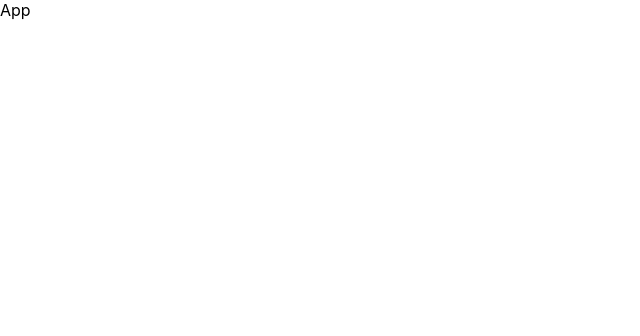
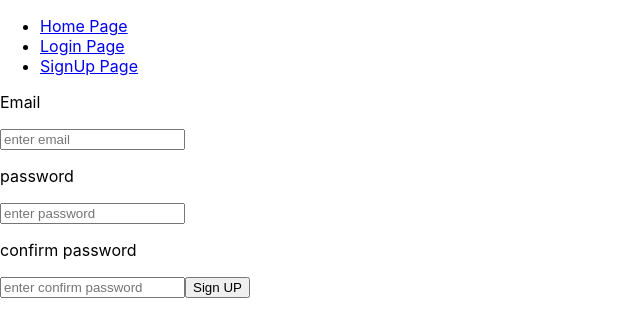
Before and after one commit to iamrit01/Review-client-side, a React (Create React App) app in the folder client/: page /api/v1/users/create in a window 1280 px wide. Shown: the top 336 px of the page, without its empty margins (0-640 px from the left). Built offline with nearby package versions, Linux system fonts and the light colour scheme.

Commit message:
add componet s

```diff
--- a/client/package.json
+++ b/client/package.json
@@ -6,8 +6,10 @@
     "@testing-library/jest-dom": "^5.13.0",
     "@testing-library/react": "^11.2.7",
     "@testing-library/user-event": "^12.8.3",
+    "axios": "^0.21.1",
     "react": "^17.0.2",
     "react-dom": "^17.0.2",
+    "react-router-dom": "^5.2.0",
     "react-scripts": "4.0.3",
     "web-vitals": "^1.1.2"
   },
--- a/client/src/App.js
+++ /dev/null
@@ -1,10 +0,0 @@
-
-function App() {
-  return (
-    <div className="App">
-      App
-    </div>
-  );
-}
-
-export default App;
--- /dev/null
+++ b/client/src/components/App.js
@@ -0,0 +1,25 @@
+import { Navbar, Login, Signup, Home } from "./Index";
+import { BrowserRouter as Router, Route, Switch } from "react-router-dom";
+function App() {
+  return (
+    <Router>
+      <div className="App">
+        <Navbar />
+
+        <Switch>
+          <Route exact path="/">
+            <Home />
+          </Route>
+          <Route exact path="/api/v1/users/login">
+            <Login />
+          </Route>
+          <Route exact path="/api/v1/users/create">
+            <Signup />
+          </Route>
+        </Switch>
+      </div>
+    </Router>
+  );
+}
+
+export default App;
--- /dev/null
+++ b/client/src/components/Home.js
@@ -0,0 +1,13 @@
+import React, { Component } from "react";
+
+class Home extends Component {
+  render() {
+    return (
+      <div>
+        <h1>Home Page</h1>
+      </div>
+    );
+  }
+}
+
+export default Home;
--- /dev/null
+++ b/client/src/components/Index.js
@@ -0,0 +1,6 @@
+import Navbar from "./Navbar";
+import Login from "./Login";
+import Signup from "./Signup";
+import Home from "./Home";
+
+export { Navbar, Login, Signup, Home };
--- /dev/null
+++ b/client/src/components/Login.js
@@ -0,0 +1,20 @@
+import React, { Component } from "react";
+
+class Login extends Component {
+  postData() {}
+  render() {
+    return (
+      <div className="login">
+        <form action="/api/v1/users/login" method="POST">
+          <p>Email</p>
+          <input type="email" placeholder="enter email"></input>
+          <p>password</p>
+          <input type="password" placeholder="enter password"></input>
+          <button>Login</button>
+        </form>
+      </div>
+    );
+  }
+}
+
+export default Login;
--- /dev/null
+++ b/client/src/components/Navbar.js
@@ -0,0 +1,23 @@
+import React, { Component } from "react";
+import { Link } from "react-router-dom";
+class Navbar extends Component {
+  render() {
+    return (
+      <div className="navbar">
+        <ul>
+          <li>
+            <Link to="/">Home Page</Link>
+          </li>
+          <li>
+            <Link to="/api/v1/users/login">Login Page</Link>
+          </li>
+          <li>
+            <Link to="/api/v1/users/create">SignUp Page</Link>
+          </li>
+        </ul>
+      </div>
+    );
+  }
+}
+
+export default Navbar;
--- /dev/null
+++ b/client/src/components/Signup.js
@@ -0,0 +1,21 @@
+import React, { Component } from "react";
+
+class Signup extends Component {
+  render() {
+    return (
+      <div>
+        <form action="/api/v1/users/create" method="POST">
+          <p>Email</p>
+          <input type="email" placeholder="enter email"></input>
+          <p>password</p>
+          <input type="password" placeholder="enter password"></input>
+          <p>confirm password</p>
+          <input type="password" placeholder="enter confirm password"></input>
+          <button>Sign UP</button>
+        </form>
+      </div>
+    );
+  }
+}
+
+export default Signup;
--- a/client/src/index.js
+++ b/client/src/index.js
@@ -1,7 +1,7 @@
 import React from 'react';
 import ReactDOM from 'react-dom';
 import './index.css';
-import App from './App';
+import App from './components/App';
 
 ReactDOM.render(
   <React.StrictMode>
```
Also changed, not shown: 1 other file (tests, documents, lock files or other folders).
